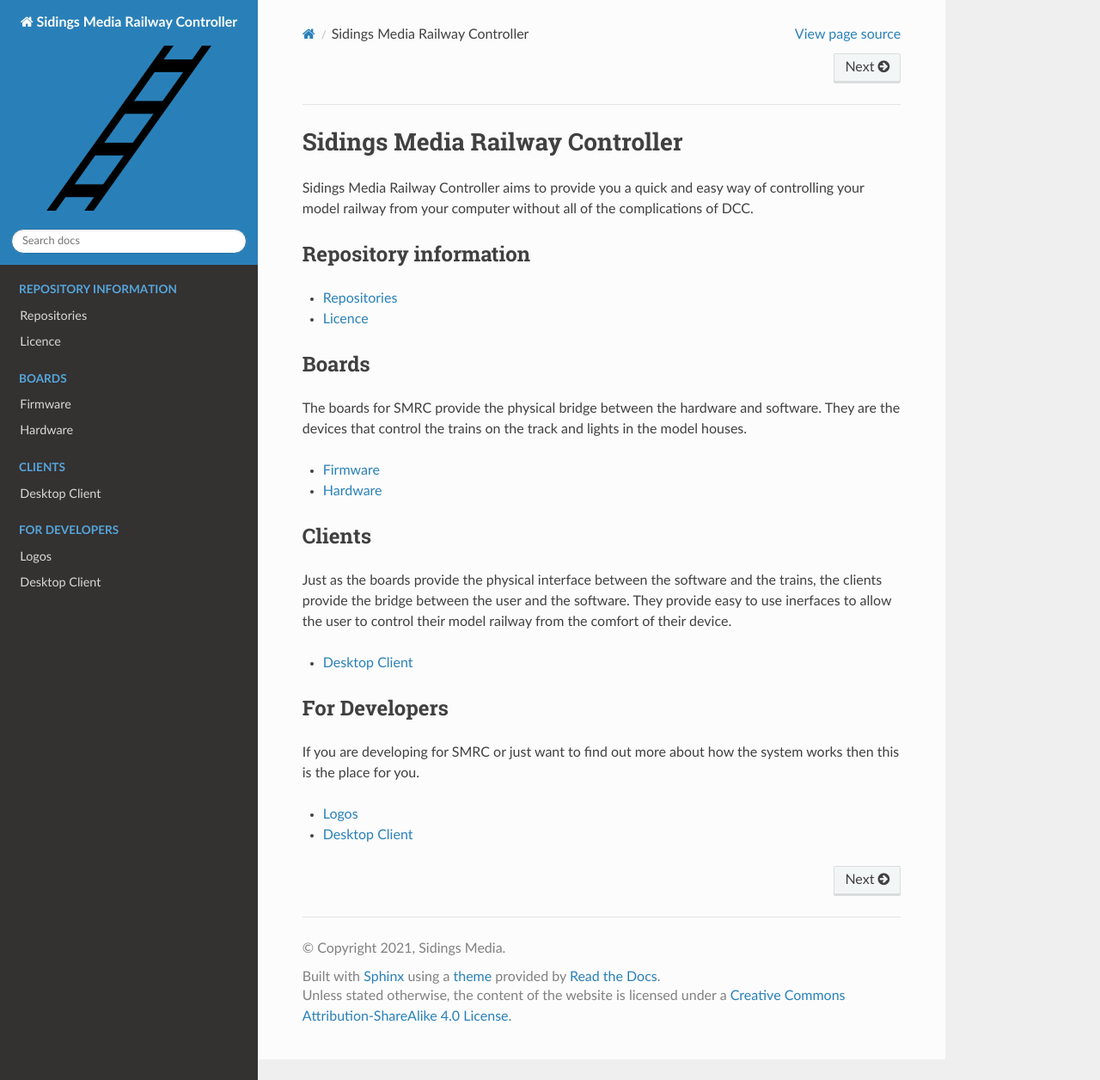
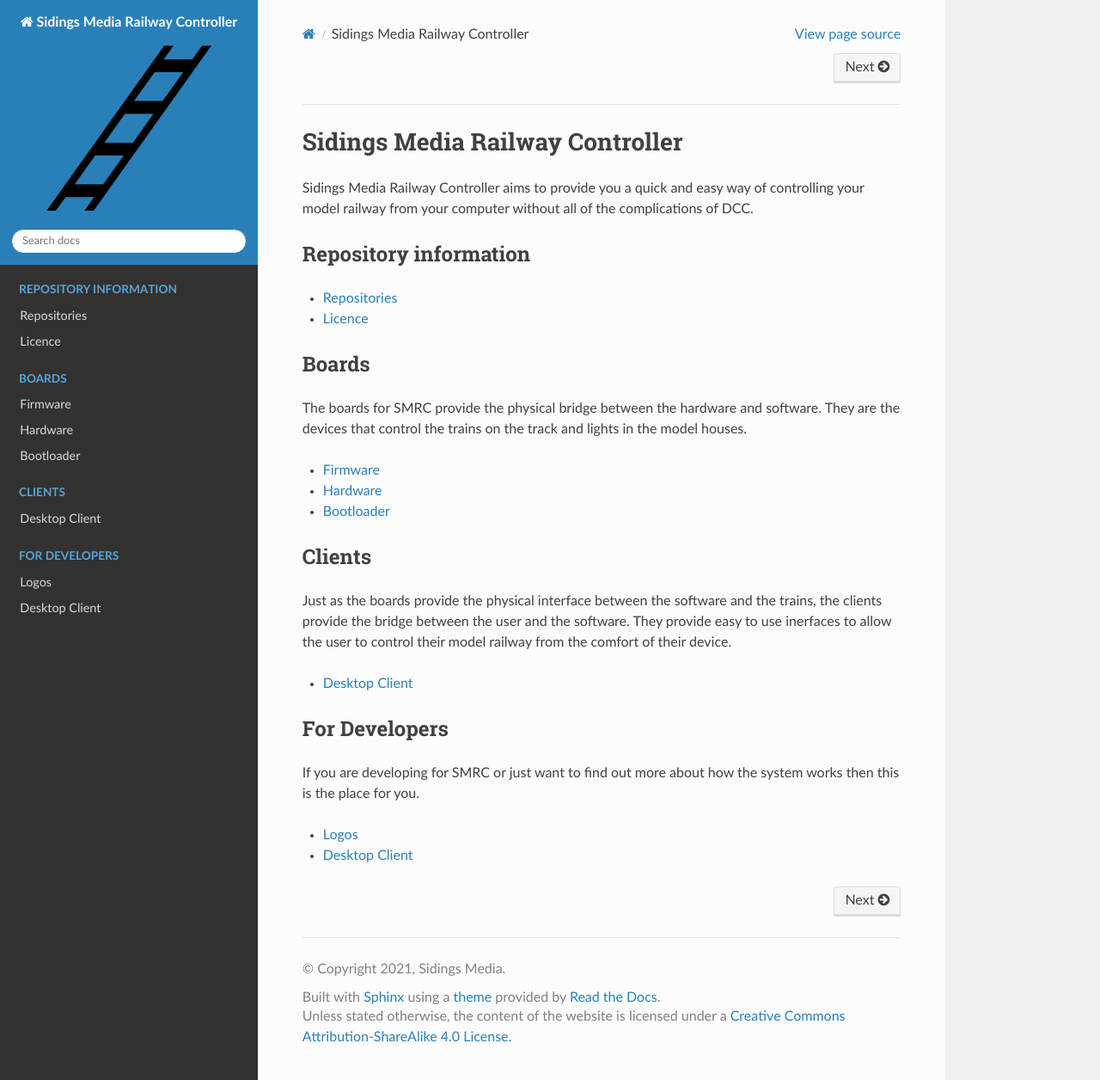
Before and after one commit to SidingsMedia/Sidings-Media-Railway-Controller, a Sphinx documentation site: the page built from docs/index.rst, in a window 1280 px wide and 1256 px high. Shown: the whole window at 86% size. Built offline with Sphinx 7.4.7 and the Read the Docs theme 2.0.0, drawn with Linux system fonts in a browser that asks for light colours.

Commit message:
Updated toctree
Signed-off-by: Computroniks <mnickson@sidingsmedia.com>

```diff
--- a/docs/index.rst
+++ b/docs/index.rst
@@ -12,7 +12,8 @@
 the complications of DCC.
 
 Repository information
-----------------------
+======================
+
 .. only:: html
 
     * :doc:`repo-info/repos`
@@ -27,7 +28,7 @@
     /repo-info/licence
 
 Boards
-------
+======
 
 The boards for SMRC provide the physical bridge between the hardware and software. They are the
 devices that control the trains on the track and lights in the model houses.
@@ -36,6 +37,7 @@
 
     * :doc:`boards/firmware`
     * :doc:`boards/hardware`
+    * :doc:`boards/bootloader`
 
 .. toctree::
     :caption: Boards
@@ -44,9 +46,10 @@
 
     boards/firmware
     boards/hardware
+    boards/bootloader
 
 Clients
--------
+=======
 
 Just as the boards provide the physical interface between the software and the trains, the
 clients provide the bridge between the user and the software. They provide easy to use
@@ -64,7 +67,7 @@
     clients/desktop-client
 
 For Developers
---------------
+==============
 
 If you are developing for SMRC or just want to find out more about how the system works then
 this is the place for you.
```
